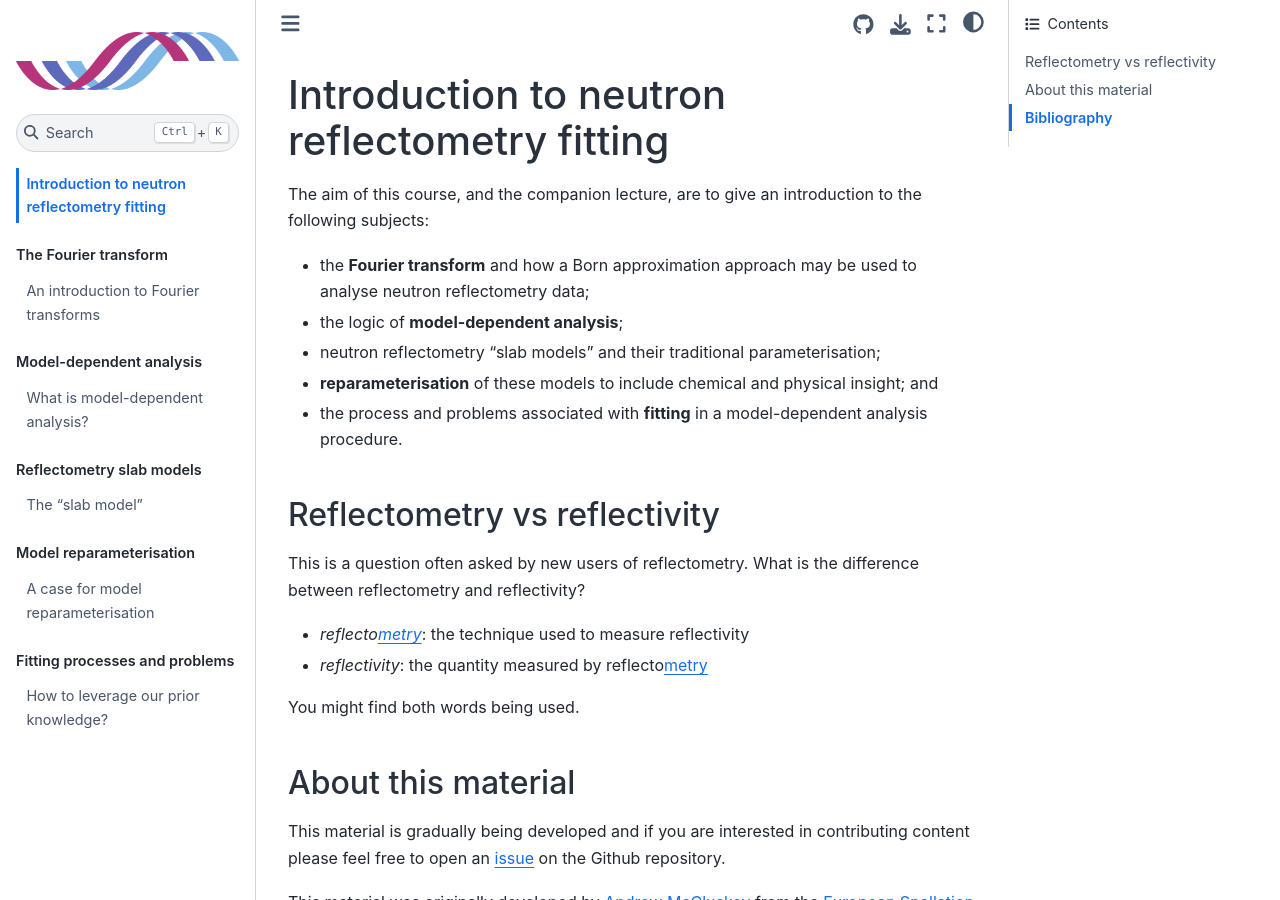
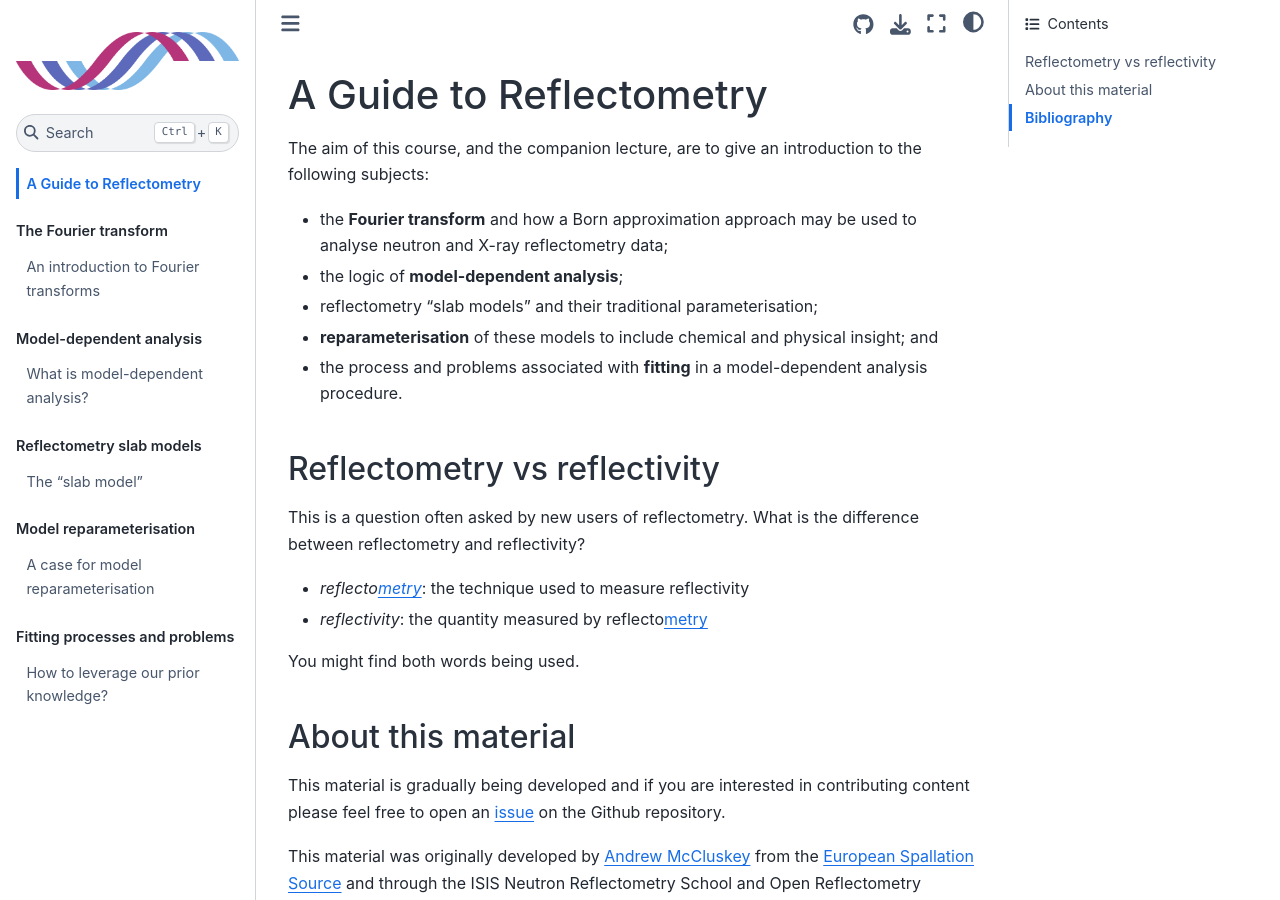
Before and after one commit to arm61/isis_school, a Jupyter Book: the page built from intro.md, in a window 1280 px wide and 900 px high. Built offline with Jupyter Book 1.0.4 settings and Sphinx 7.4.7 and the Sphinx Book theme 1.1.4, drawn with Linux system fonts in a browser that asks for light colours; pages that are not in the unit, such as notebooks, are missing from menus; cross-references to code outside the pages are shown as plain code.

Commit message:
Fewer mentions of neutron

```diff
--- a/_config.yml
+++ b/_config.yml
@@ -1,7 +1,7 @@
 # Book settings
 # Learn more at https://jupyterbook.org/customize/config.html
 
-title: Introduction to neutron reflectometry fitting
+title: A Guide to Reflectometry
 author: Andrew R. McCluskey
 logo: logo.png
 
--- a/intro.md
+++ b/intro.md
@@ -1,9 +1,9 @@
-# Introduction to neutron reflectometry fitting
+# A Guide to Reflectometry
 
 The aim of this course, and the companion lecture, are to give an introduction to the following subjects:
-- the **Fourier transform** and how a Born approximation approach may be used to analyse neutron reflectometry data;
+- the **Fourier transform** and how a Born approximation approach may be used to analyse neutron and X-ray reflectometry data;
 - the logic of **model-dependent analysis**;
-- neutron reflectometry "slab models" and their traditional parameterisation;
+- reflectometry "slab models" and their traditional parameterisation;
 - **reparameterisation** of these models to include chemical and physical insight; and
 - the process and problems associated with **fitting** in a model-dependent analysis procedure.
 
```
